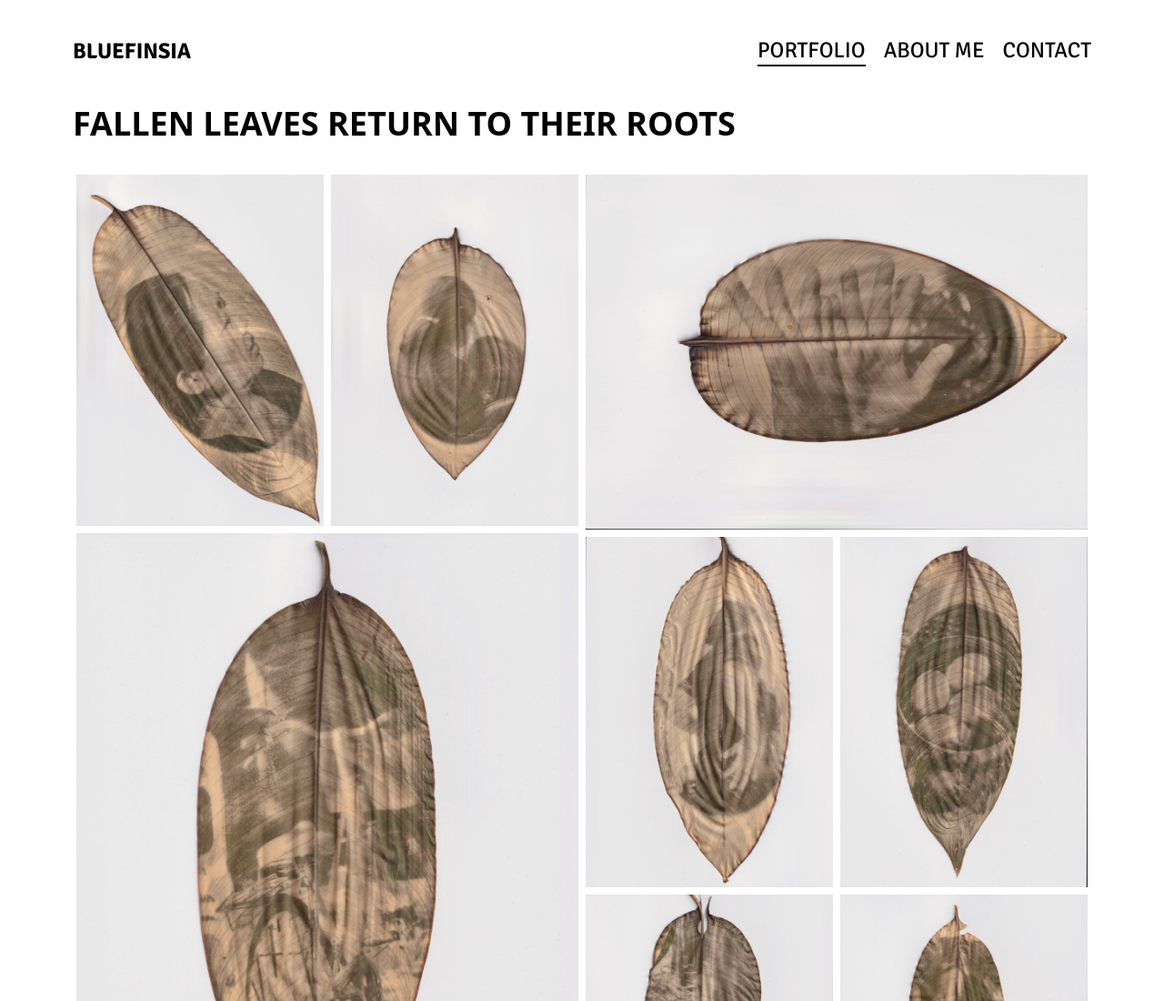
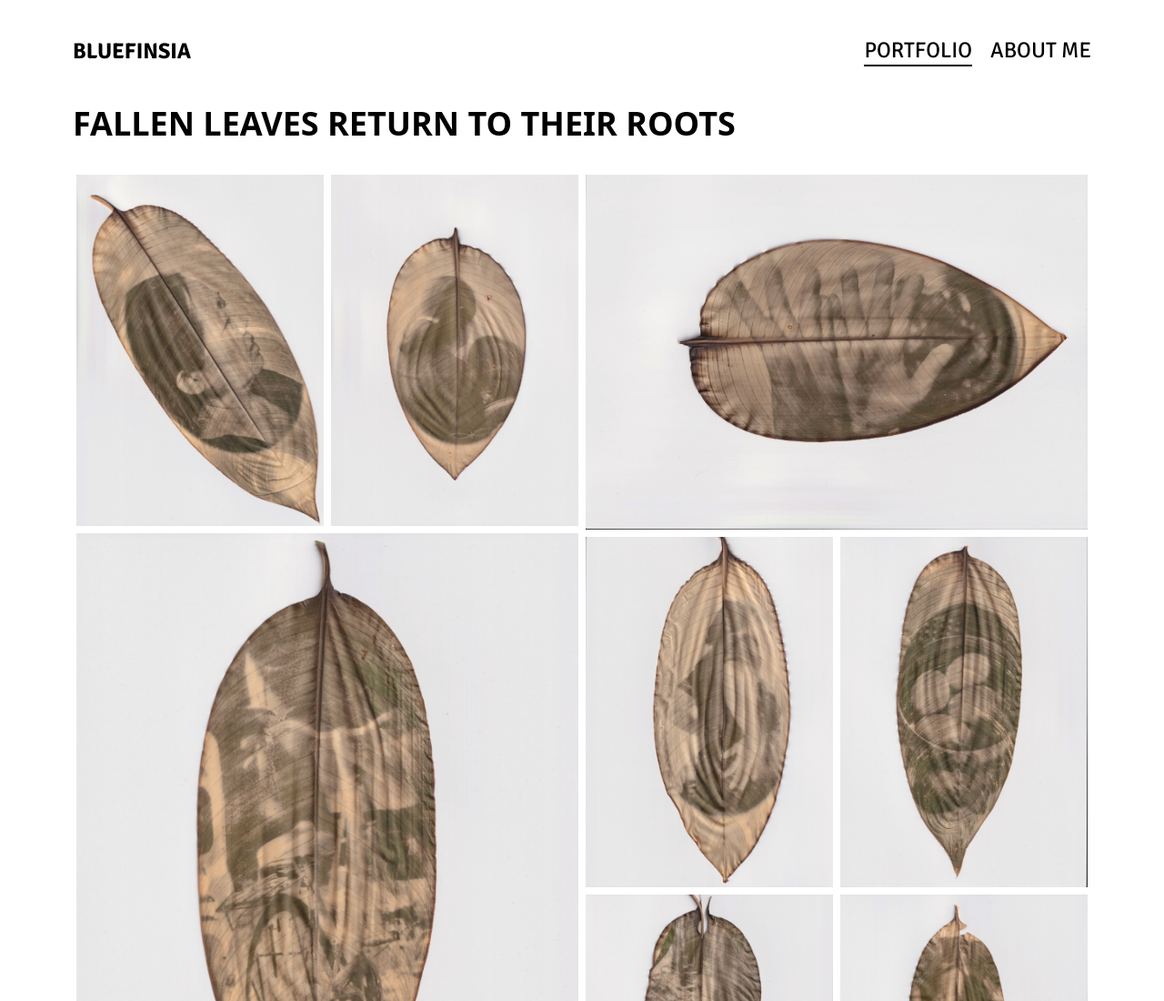
Before and after one commit to bluefinsia/bluefinsia.github.io, a plain HTML site: page photography-portfolio/index.html in a window 1280 px wide. Shown: the top 1100 px of the page at 91% size. Drawn offline with nearby package versions, Linux system fonts and the light colour scheme; some packages are replaced by stand-ins of ours; files that its build step writes are made by us from their sources; a script that the page names is missing.

Commit message:
Update index.html

```diff
--- a/photography-portfolio/index.html
+++ b/photography-portfolio/index.html
@@ -127,7 +127,7 @@
                   ></span>
                 </a>
               </li>
-              <li class="group transition duration-300">
+              <!-- <li class="group transition duration-300">
                 <a
                   href="dist/contact.html"
                   class="font-signika text-2xl tap-highlight-transparent"
@@ -136,7 +136,7 @@
                     class="hidden md:block max-w-0 group-hover:max-w-full transition-all duration-500 h-0.5 bg-black dark:bg-white"
                   ></span>
                 </a>
-              </li>
+              </li> -->
             </ul>
           </div>
         </div>
```
